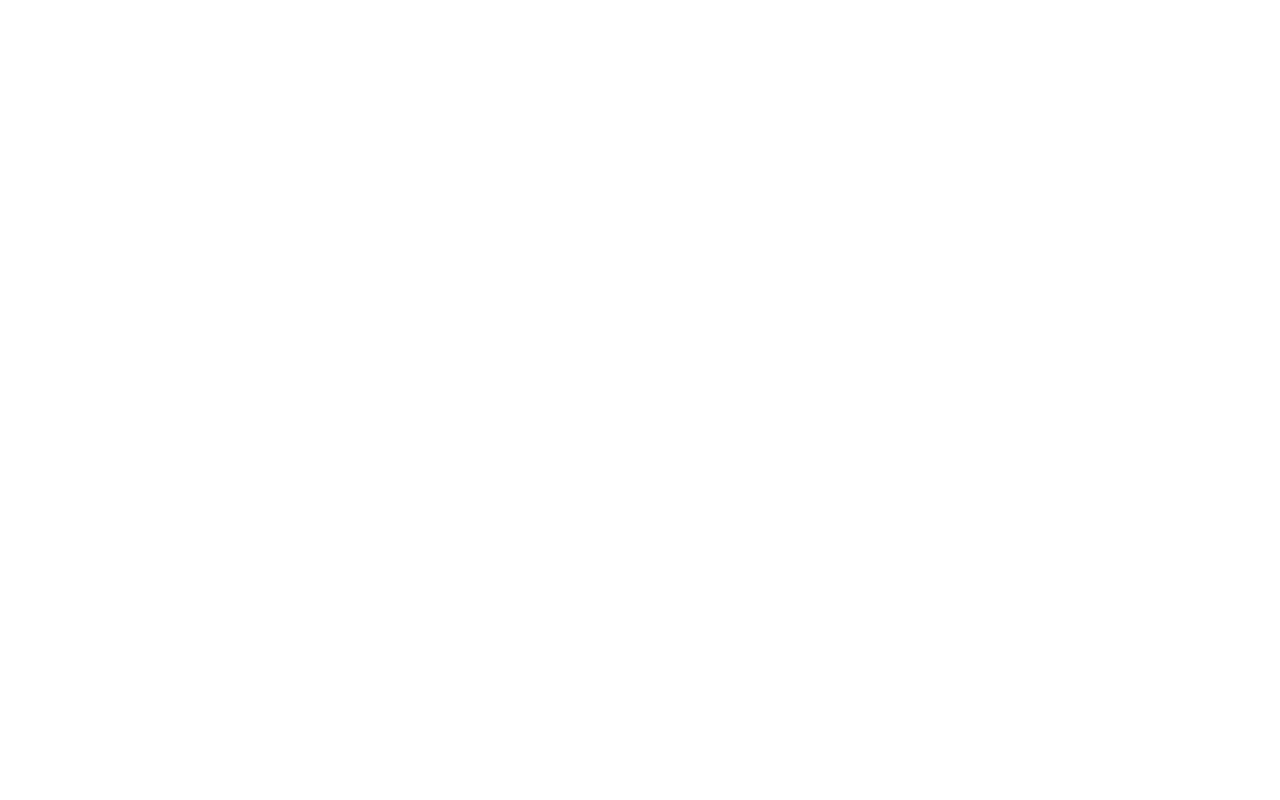
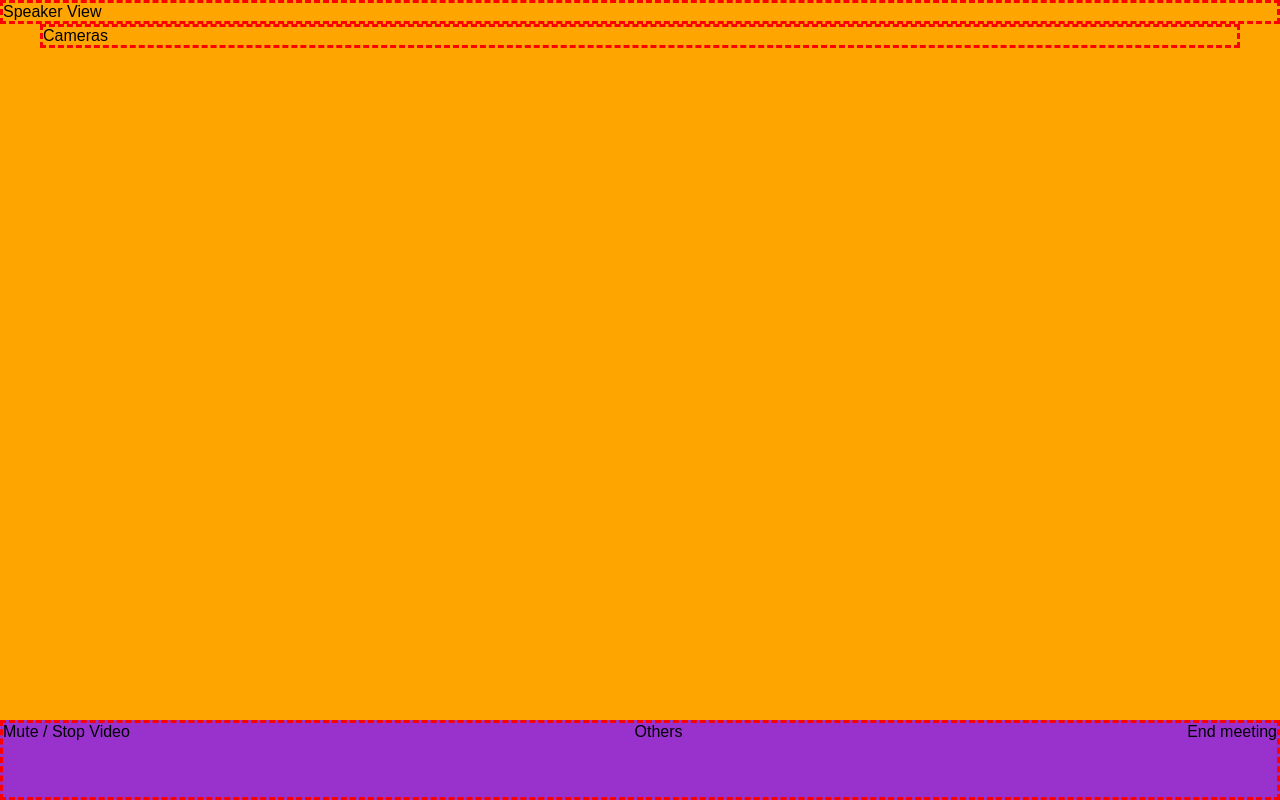
Before and after one commit to janeloraineflores/html-css-zoom, a plain HTML site: page index.html in a window 1280 px wide. Drawn offline with Linux system fonts and the light colour scheme.

Commit message:
Aggiunta struttura progetto

```diff
--- a/css/style.css
+++ b/css/style.css
@@ -11,3 +11,47 @@
  *{
     font-family: Arial, Helvetica, sans-serif;
  }
+
+ /* MAIN */
+
+ main{
+    width: 100%;
+    height: 90vh;
+ }
+
+ main .container-cameras{
+    width: 1200px;
+    margin: 0 auto
+
+ }
+
+ /* FOOTER */
+
+ footer{
+    width: 100%;
+    height: 10vh;
+    display: flex;
+    justify-content: space-between;
+ }
+
+
+/* DEBUG */
+
+.debug main{
+    background-color: orange;
+
+}
+
+.debug main .main-button{
+    border: 3px dashed red;
+}
+
+.debug main .container-cameras{
+    border: 3px dashed red;
+}
+
+.debug footer{
+    border: 3px dashed red;
+    background-color: darkorchid;
+
+}
--- a/index.html
+++ b/index.html
@@ -14,7 +14,30 @@
         <link rel="stylesheet" href="css/style.css">
     </head>
 
-    <body>
+    <body class="debug">
+
+        <!-- MAIN -->
+        <main>
+
+            <div class="main-button">
+                <div>Speaker View</div>
+            </div>
+
+            <div class="container-cameras">Cameras</div>
+
+        </main>
+
+
+        <!-- FOOTER -->
+        <footer>
+
+            <div class="first-button-footer">Mute / Stop Video</div>
+            <div class="second-button-footer"> Others</div>
+            <div class="third-button-footer">End meeting</div>
+
+
+
+        </footer>
 
     </body>
 </html>
```
